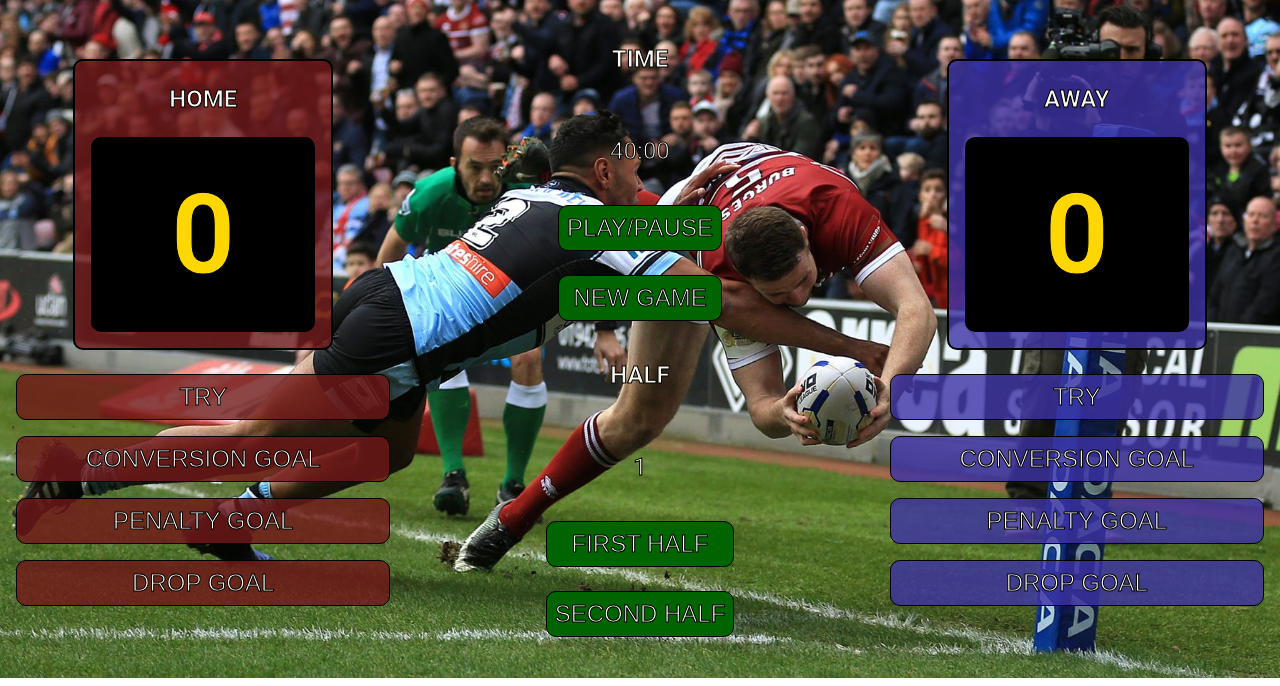
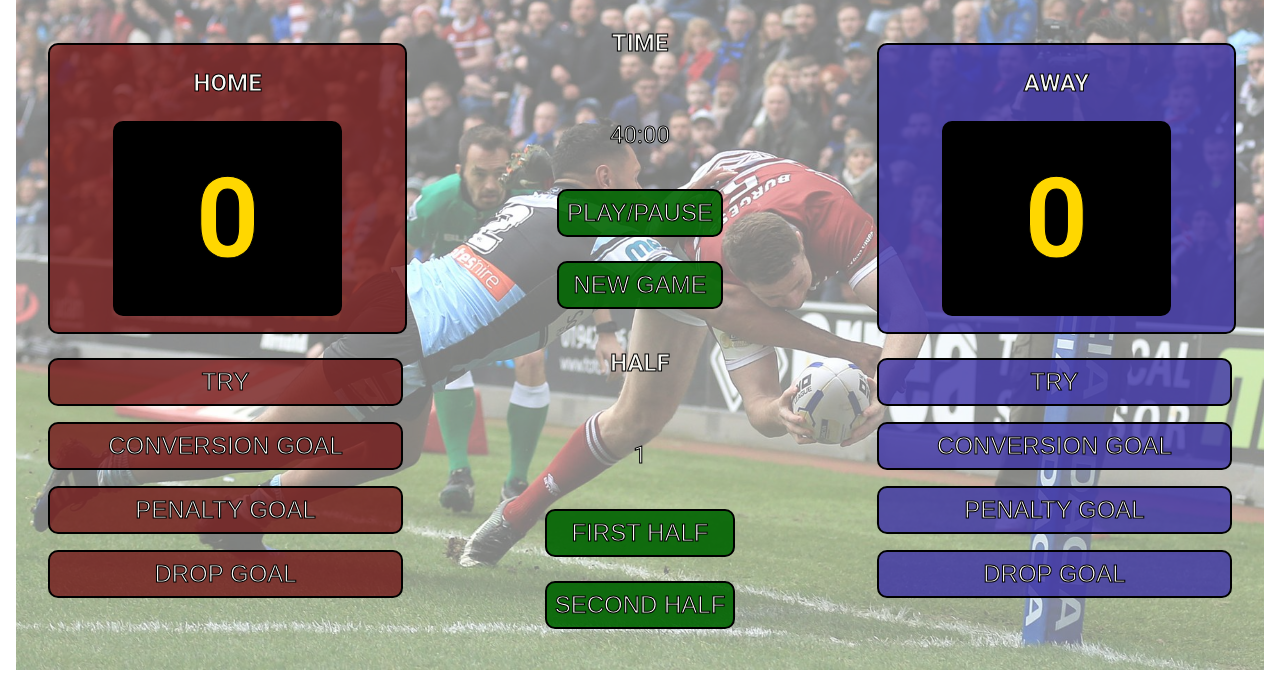
Before and after one commit to ianbsmythe/rugby-league-scoreboard, a plain HTML site: page index.html in a window 1280 px wide. Shown: the part 146-832 px from the top of the page. Drawn offline with Linux system fonts and the light colour scheme.

Commit message:
margin and padding messing

```diff
--- a/styles.css
+++ b/styles.css
@@ -1,12 +1,31 @@
+html, body {
+    margin: 0;
+    padding: 2vh;
+    box-sizing: border-box;
+}
+
 body {
-    margin: 0;
-    box-sizing: border-box;
-    background-image: url("images/wigan-warriors.jpg" );
+    position: relative; /* Required for the pseudo-element */
+    font-family: 'Roboto', sans-serif;
+    font-weight: 400;
+    height: 100vh;
+    /* Ensure the content remains above the background image */
+    z-index: 1;
+}
+
+body::before {
+    content: "";
+    position: absolute;
+    top: 0;
+    left: 0;
+    width: 100%;
+    height: 100%;
+    background-image: url("images/wigan-warriors.jpg");
     background-size: cover;
     background-position: center;
-    height: 100vh;
-    font-family: 'Roboto', sans-serif;
-    font-weight: 400;
+    background-repeat: no-repeat; /* Prevents tiling */
+    opacity: 0.5; /* Adjust the opacity here */
+    z-index: -1; /* Ensure the image is behind the content */
 }
 
 .font-styling {
@@ -23,7 +42,7 @@ h1 {
     height: 6vh;
     background-color: rgba(31, 30, 30, 0.8);
     max-width: 100%;
-    margin: 3vh 2vh;
+    margin: 0;
     height: auto;
     padding: 2vh 3vh;
 }
@@ -44,10 +63,6 @@ h1 {
     width: 30%;
 }
 
-button {
-    gap: 1vh;
-}
-
 .team-score {
     display: flex;
     flex-direction: column;
@@ -59,10 +74,12 @@ button {
 
 .team-home {
     background: rgba(113, 24, 24, 0.8);
+    width: 100%;
 }
 
 .team-away {
     background: rgba(61,51,166,0.8);
+    width: 100%;
 }
 
 #time-half-container {
@@ -95,11 +112,11 @@ button {
 }
 
 button {
-    background: darkgreen;
+    background: rgba(0,100,0,0.9);
     width: 100%;
     padding: 1vh;
     margin: 1vh 0;
-    border: 1px solid black;
+    border: 2px solid black;
     border-radius: 5px;
     cursor: pointer;
 }
@@ -110,10 +127,12 @@ h3, h4, p, button {
 
 .score-display {
     background: black;
+    text-align: center;
     color:gold;
+    width: 60%;
     font-size: 14vh;
     font-weight: 700;
-    padding: 4vh 10vh;
+    padding: 4vh 1vh;
     margin: 0 2vh 2vh 2vh;
     border-radius: 10px;
 }
@@ -151,12 +170,17 @@ h3, h4, p, button {
     }
 
     .score-display {
-        font-size: 10vh;
+        font-size: 9vh;
         padding: 3vh 4vh;
     }
 
     .score-container, #time-half-container {
         width: 40%;
+
+    }
+
+    button {
+        border: 1px solid black;
     }
 }
 
@@ -184,4 +208,8 @@ h3, h4, p, button {
     .score-container, #time-half-container {
         width: 90%;
     }
+
+    button {
+        border: 1px solid black;
+    }
 }
```
